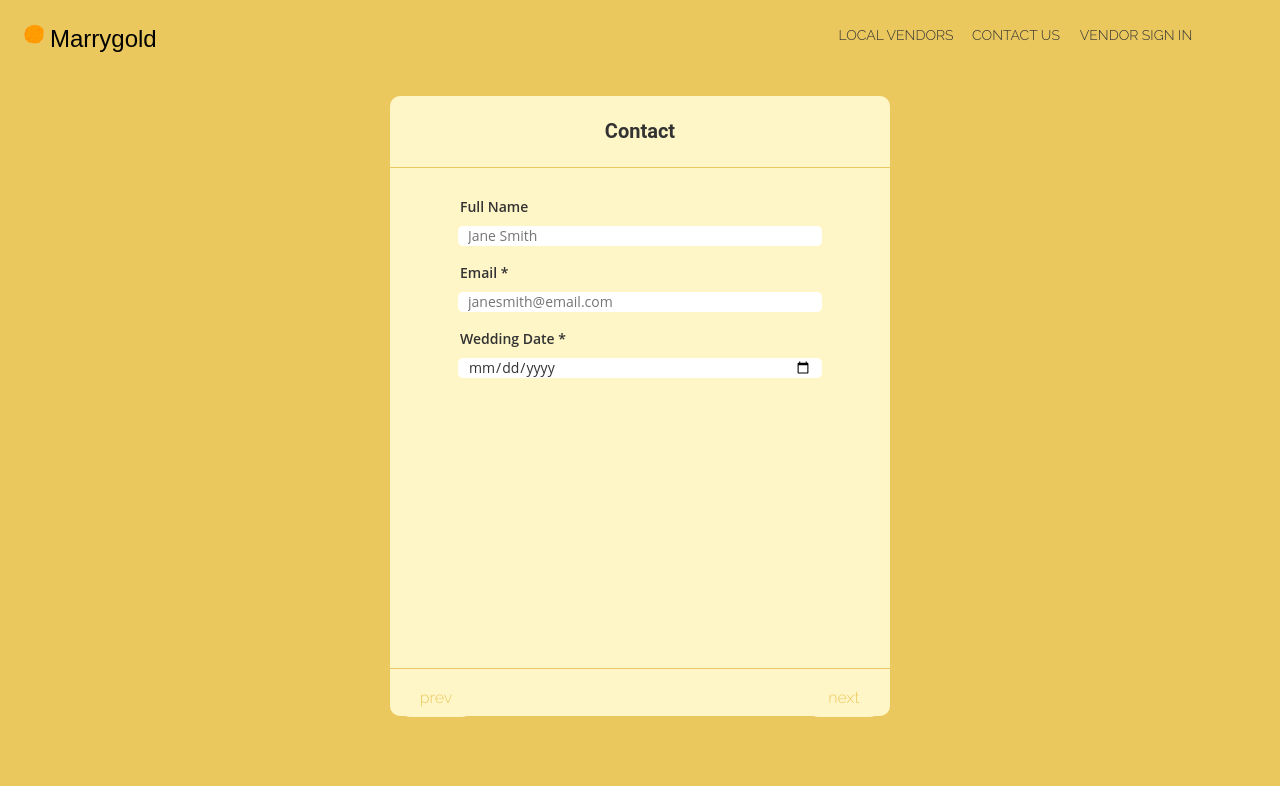
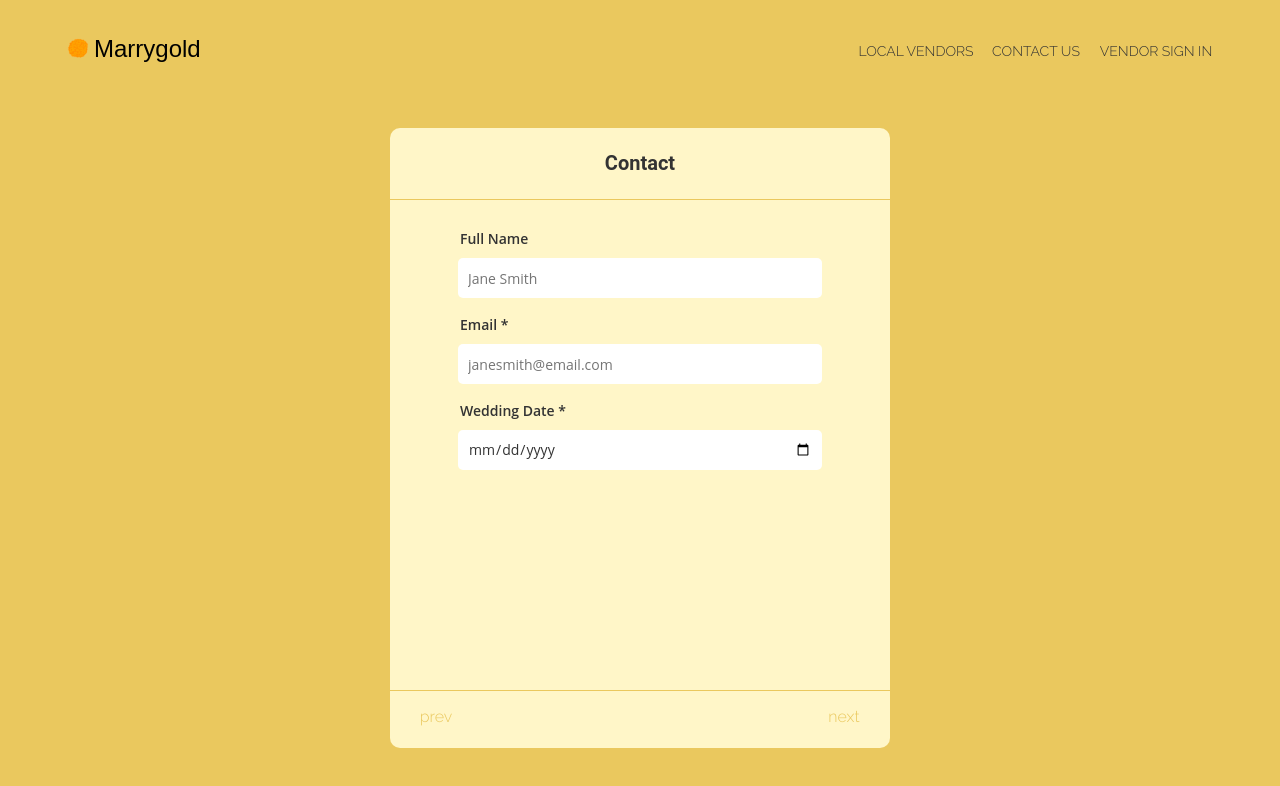
Before and after one commit to mahi-g/marrigold, a React (Create React App) app: page /contact in a window 1280 px wide. Shown: the top 786 px of the page. Built offline with nearby package versions, Linux system fonts and the light colour scheme; a web font is replaced by a local one.

Commit message:
add image upload component

```diff
--- a/src/components/form/index.js
+++ b/src/components/form/index.js
@@ -8,7 +8,7 @@ import WarningIcon from '@material-ui/icons/Warning';
 
 const INPUT_WIDTH = '380px';
 const CONTAINER_WIDTH = '380px';
-const CONTAINER_HEIGHT = '460px';
+const CONTAINER_HEIGHT = '450px';
 const CARD_HEIGHT = '620';
 const CARD_WIDTH = '500'
 
@@ -24,15 +24,14 @@ const Container = styled.div`
         margin: 0 auto;
         height: 80%;
       }
-
 `
 const Button = styled.button`
     background: ${({background}) => background ? `${background}` : theme.colorMap.cream};
     border: 1px solid ${theme.colorMap.cream};
     border-radius: ${theme.size.small};
-    width: 20%;
+    width: 75px;
     margin-left: ${({marginLeft}) => marginLeft ? `${marginLeft}%` : `0%`};
-    padding: 5px 8px;
+    padding: 2px 8px;
     font-size: ${theme.fontSize.small};
     color: ${({color}) => color ? `${color}` : theme.colorMap.mustardYellow};
 
@@ -80,7 +79,7 @@ const Input = styled.input`
     font-family: ${theme.fontFamily.label};
     border: none;
     border-radius: ${theme.size.tiny};
-    height: 18px;
+    height: 40px;
     width: ${INPUT_WIDTH};
     padding: ${theme.size.small};
     margin: ${theme.size.xsmall};
@@ -96,7 +95,6 @@ const Input = styled.input`
     }
     @media ${theme.screenSize.upToLarge} {
         width: 95%;
-        height: 40px;
     }
 `
 const Textarea = styled.textarea`
@@ -161,6 +159,7 @@ class Form extends React.Component {
         }
         this.handleSubmission = this.handleSubmission.bind(this);
         this.handleOnChange = this.handleOnChange.bind(this);
+        this.handleImageFiles = this.handleImageFiles.bind(this);
         this.handleRating = this.handleRating.bind(this);
         this.handleNext = this.handleNext.bind(this);
         this.handlePrev = this.handlePrev.bind(this);
@@ -195,7 +194,8 @@ class Form extends React.Component {
             step:1,
             radioValue:{},
             error: {},
-            rating: 1
+            rating: 1,
+            files: []
         }));
     }
 
@@ -218,6 +218,11 @@ class Form extends React.Component {
                 this.setState({ fields: updatedFields });
             }
         });
+    }
+
+    handleImageFiles(files){
+        this.setState(files);
+        console.log(this.state);
     }
 
     handleRating(e , value, name){
@@ -285,6 +290,7 @@ class Form extends React.Component {
                         error = {error[step]}
                         handleOnChange={this.handleOnChange}
                         handleRating = {this.handleRating}
+                        handleImageFiles = {this.handleImageFiles}
                     />
                 )}
         });
@@ -321,7 +327,7 @@ class Form extends React.Component {
 
 }
 
-const FormGroup = ({ fieldGroup, radioValue, rating, error, handleRating, handleOnChange }) => {
+const FormGroup = ({ fieldGroup, radioValue, rating, error, handleRating, handleOnChange, handleImageFiles }) => {
     const values = fieldGroup.map(field => {
         const inputs = field.placeholder.map((placeholderText, i) => {
             if(field.inputType === 'textarea'){
@@ -356,7 +362,7 @@ const FormGroup = ({ fieldGroup, radioValue, rating, error, handleRating, handle
                 );
             }
             else if (field.type === 'file') {
-                return <UploadImage />
+                return <UploadImage  handleImageFiles={handleImageFiles}/>
             }
 
             else {
--- a/src/components/images/index.js
+++ b/src/components/images/index.js
@@ -1,4 +1,3 @@
-
 import React from 'react';
 import { theme } from '../../theme';
 import styled from '@emotion/styled';
@@ -7,13 +6,12 @@ import PlusOutlined from '@ant-design/icons';
 import './images.css';
 import 'antd/dist/antd.css';
 
-
-// {
+//[ {
 //   uid: '-1',
 //   name: 'image.png',
 //   status: 'done',
 //   url: 'https://zos.alipayobjects.com/rmsportal/jkjgkEfvpUPVyRjUImniVslZfWPnJuuZ.png',
-// }
+// }]
 
 const ImageContainer = styled.div`
   margin-left: 10px;
@@ -37,12 +35,18 @@ class UploadImage extends React.Component {
   state = {
     previewVisible: false,
     previewImage: '',
-    fileList: [],
+    fileList: this.props.fileList || [{
+        uid: '-1',
+        name: 'image.png',
+        status: 'done',
+        url: 'https://zos.alipayobjects.com/rmsportal/jkjgkEfvpUPVyRjUImniVslZfWPnJuuZ.png',
+    }]
   };
 
   handleCancel = () => this.setState({ previewVisible: false });
 
   handlePreview = async file => {
+    console.log(file);
     if (!file.url && !file.preview) {
       file.preview = await getBase64(file.originFileObj);
     }
@@ -53,14 +57,17 @@ class UploadImage extends React.Component {
     });
   };
 
-  handleChange = ({ fileList }) => this.setState({ fileList });
+  handleChange = ({ fileList }) => {
+    this.setState({ fileList });
+    return this.props.handleImageFiles && this.props.handleImageFiles(fileList);
+  }
 
   render() {
     const { previewVisible, previewImage, fileList } = this.state;
     const uploadButton = (
       <div>
         <PlusOutlined/>
-        <div className="ant-upload-text">Upload</div>
+        <div>Upload</div>
       </div>
     );
     return (
--- a/src/components/nav/index.js
+++ b/src/components/nav/index.js
@@ -9,6 +9,8 @@ import LockOpenRoundedIcon from '@material-ui/icons/LockOpenRounded'
 import StorefrontIcon from '@material-ui/icons/Storefront'
 import TextsmsRoundedIcon from '@material-ui/icons/TextsmsRounded'
 import marigold from '../../images/marigold.png'
+import 'antd/dist/antd.css';
+
 
 const IS_LOGGED_IN = true;
 const user = {
@@ -18,7 +20,7 @@ const user = {
 
 const MOBILE_NAV_WIDTH = '280px';
 const BURGER_BUTTON_SIZE = '50px';
-const MOBILE_LI_WIDTH = '200px';
+const MOBILE_LI_WIDTH = '250px';
 
 const Logo = styled.a`
     display: flex;
@@ -35,7 +37,7 @@ const LogoImg = styled.img`
     width: 30px;
     height: auto;
     margin: auto;
-    padding-bottom: ${theme.fontSize.small};
+    padding-bottom: ${theme.size.medium};
     @media ${theme.screenSize.upToLarge} {
         width: 30px;
         padding-bottom: 0;
@@ -48,13 +50,13 @@ const Ul = styled.ul`
     justify-content: space-around;
     width: 400px;
     @media ${theme.screenSize.upToLarge} {
-        width: 76%;
+        width: 80%;
         padding: ${theme.size.small} 0;
     }
 `
 const Li = styled.li`
     width: 120px;
-    padding: 24px 2px;
+    padding: 30px 2px;
     list-style-type:none;
     text-align: center;
     text-transform: uppercase;
@@ -77,8 +79,8 @@ const NavBar = styled.div`
     display: flex;
     justify-content: space-between;
     margin: 0;
-    padding: 0 ${theme.size.medium};
-    width: 95vw;
+    padding: ${theme.size.small} ${theme.size.xlarge};
+    width: 100vw;
     background: ${theme.colorMap.mustardYellow};
 `
 const MobileNavBar = styled.div`
@@ -117,11 +119,11 @@ const BurgerButton = styled.button`
 `
 const Icon = styled.div`
     position: relative;
-    bottom: ${ ({bottom}) => bottom ? `${bottom}px` : '-20px' };
+    bottom: ${ ({bottom}) => bottom ? `${bottom}px` : '-25px' };
     left: ${ ({left}) => left ? `${left}px` : '-36px' };
 `
 const Profile = styled.div`
-    width: 150px;
+    width: 200px;
     font-size: ${theme.fontSize.medium};
     padding: ${theme.size.default} 50px;
     padding-right: 0;
@@ -175,7 +177,7 @@ const MobileLinks = () => (
     <>
         {
             IS_LOGGED_IN && <Profile>
-                <Icon bottom="-40" left="-50">
+                <Icon bottom="-50" left="-50">
                     <AccountCircleRoundedIcon fontSize="large"/>
                 </Icon>
                 <div>
```
